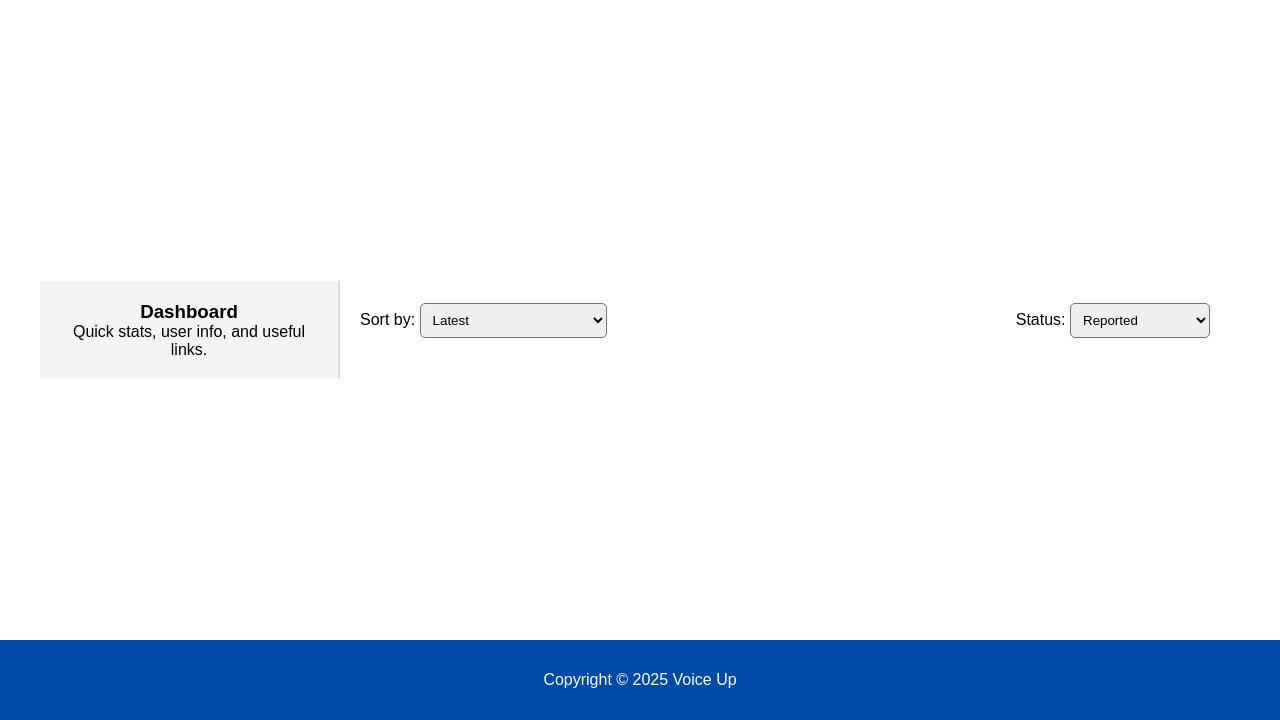
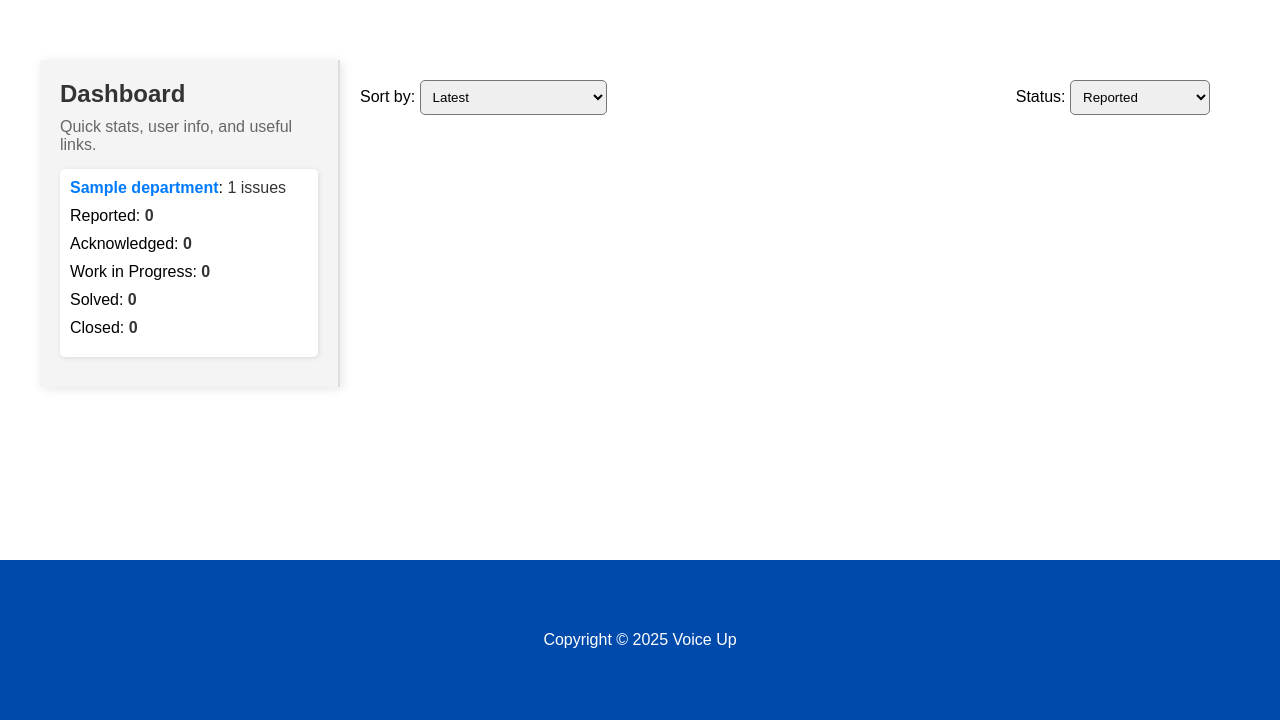
Before and after one commit to ganpat-patel-012/EPITA-Voice-Up, a PHP site: page /Pages/feed.php in a window 1280 px wide. Shown: the part 80-800 px from the top of the page. Run offline with PHP 8.4, Linux system fonts and the light colour scheme; the visitor is signed in with stand-in values (Sample User, id 1); tables that the repository leaves empty or names only in its code hold one stand-in row (values such as "Sample post").

Commit message:
Commit 15:47 22 Feb
Commit 15:47 22 Feb

```diff
--- a/CSS/feed.css
+++ b/CSS/feed.css
@@ -4,6 +4,7 @@
     flex-wrap: wrap; /* Allows content to stay within the container */
     width: 100%;
     margin-top: 20px;
+    align-items: start;
 }
 
 
@@ -11,10 +12,62 @@
 .sidebar {
     width: 25%;
     padding: 20px;
-    background-color: #f4f4f4;
-    border-right: 2px solid #ddd;
-    text-align: center;
+    background-color: #f4f4f4; /* Light grey background */
+    border-right: 2px solid #ddd; /* Light border for separation */
+    text-align: left;
+    box-shadow: 2px 2px 10px rgba(0, 0, 0, 0.1); /* Soft shadow for depth */
 }
+
+.sidebar h3 {
+    font-size: 1.5em; /* Increased size for header */
+    margin-bottom: 10px; /* Space below header */
+    color: #333; /* Darker text for contrast */
+}
+
+.sidebar p {
+    font-size: 1em; /* Base font size */
+    margin-bottom: 15px; /* Space below paragraph */
+    color: #666; /* Softer color for paragraph text */
+}
+
+.department-list {
+    list-style: none; /* Remove default list styles */
+    padding: 0; /* Remove default padding */
+}
+
+.department-item {
+    margin-bottom: 20px; /* Space between department items */
+    padding: 10px; /* Inner padding for department item */
+    background-color: #fff; /* White background for clarity */
+    border-radius: 5px; /* Rounded corners */
+    box-shadow: 1px 1px 5px rgba(0, 0, 0, 0.1); /* Subtle shadow */
+}
+
+.department-item strong {
+    font-weight: bold; /* Make department names bold */
+    color: #007bff; /* Bootstrap primary color */
+}
+
+.issue-count {
+    font-weight: normal; /* Normal weight for issue count */
+    color: #333; /* Darker color for better visibility */
+}
+
+.status-list {
+    list-style: none; /* Remove default list styles */
+    padding: 0; /* Remove default padding */
+    margin-top: 10px; /* Space above status list */
+}
+
+.status-item {
+    margin-bottom: 5px; /* Space between status items */
+}
+
+.status-count {
+    font-weight: bold; /* Highlight the count */
+    color: #333; /* Darker color for visibility */
+}
+
 
 /* Feed layout */
 .feed {
--- a/CSS/headerFooter.css
+++ b/CSS/headerFooter.css
@@ -1,5 +1,3 @@
-/* Header Styles */
-
 * {
     margin: 0;
     padding: 0;
@@ -48,4 +46,5 @@ footer {
     justify-content: center;
     align-items: center;
     text-align: center;
+    padding: 10vh;
 }
--- a/Pages/feed.php
+++ b/Pages/feed.php
@@ -80,6 +80,26 @@ if ($_SERVER['REQUEST_METHOD'] === 'POST' && isset($_POST['issue_id'], $_POST['t
         exit;
     }
 }
+
+// Fetch department issue counts
+$department_query = mysqli_query($conn, "
+    SELECT d.d_name,
+           COUNT(i.i_id) AS total_issues,
+           SUM(i.i_status = 'Reported') AS reported,
+           SUM(i.i_status = 'Acknowledged') AS acknowledged,
+           SUM(i.i_status = 'Work in progress') AS work_in_progress,
+           SUM(i.i_status = 'Solved') AS solved,
+           SUM(i.i_status = 'Closed') AS closed
+    FROM department d
+    LEFT JOIN issue i ON d.d_id = i.i_d_id
+    WHERE i.i_city = '$user_city'
+    GROUP BY d.d_id
+");
+
+$departments = [];
+while ($department = mysqli_fetch_assoc($department_query)) {
+    $departments[] = $department;
+}
 ?>
 
 <!DOCTYPE html>
@@ -103,6 +123,13 @@ if ($_SERVER['REQUEST_METHOD'] === 'POST' && isset($_POST['issue_id'], $_POST['t
             margin-right: 10px;
         }
         .disabled { opacity: 0.5; cursor: not-allowed; }
+        .sidebar ul {
+            list-style-type: none;
+            padding: 0;
+        }
+        .sidebar ul li {
+            margin: 10px 0;
+        }
     </style>
 </head>
 <body>
@@ -122,7 +149,23 @@ if ($_SERVER['REQUEST_METHOD'] === 'POST' && isset($_POST['issue_id'], $_POST['t
     <div class="sidebar">
         <h3>Dashboard</h3>
         <p>Quick stats, user info, and useful links.</p>
+        <ul class="department-list">
+            <?php foreach ($departments as $department) : ?>
+                <li class="department-item">
+                    <strong><?php echo htmlspecialchars($department['d_name']); ?></strong>:
+                    <span class="issue-count"><?php echo $department['total_issues']; ?> issues</span>
+                    <ul class="status-list">
+                        <li class="status-item">Reported: <span class="status-count"><?php echo $department['reported']; ?></span></li>
+                        <li class="status-item">Acknowledged: <span class="status-count"><?php echo $department['acknowledged']; ?></span></li>
+                        <li class="status-item">Work in Progress: <span class="status-count"><?php echo $department['work_in_progress']; ?></span></li>
+                        <li class="status-item">Solved: <span class="status-count"><?php echo $department['solved']; ?></span></li>
+                        <li class="status-item">Closed: <span class="status-count"><?php echo $department['closed']; ?></span></li>
+                    </ul>
+                </li>
+            <?php endforeach; ?>
+        </ul>
     </div>
+
     <div class="feed">
         <div class="filter-container">
             <div>
```
Also changed, not shown: CSS/profileUser.css (added, +53 -0 lines), Pages/editProfile.php (added, +31 -0 lines), Pages/signup.php (+60 -1 lines), Pages/userprofile.php (added, +71 -0 lines).
